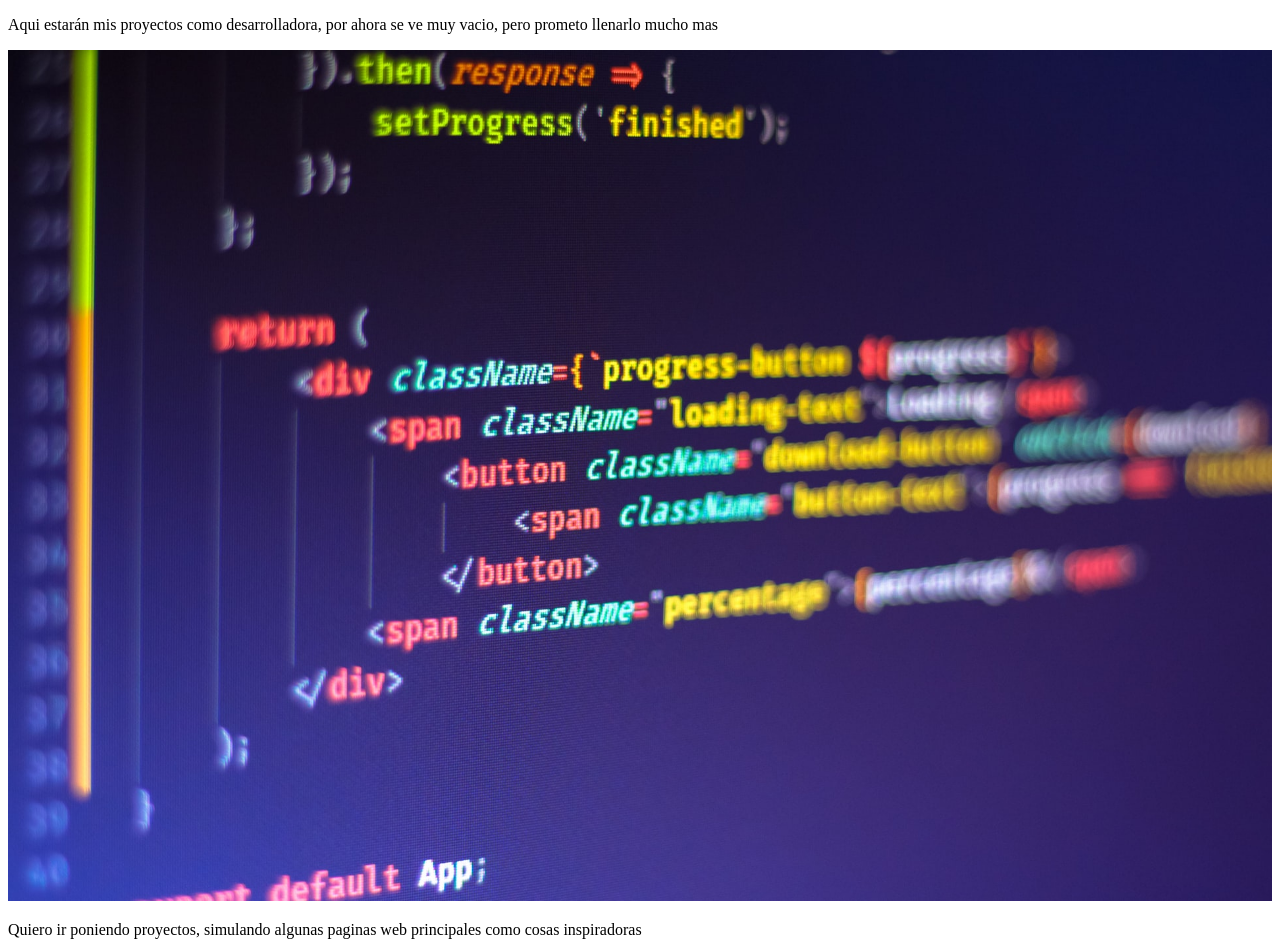
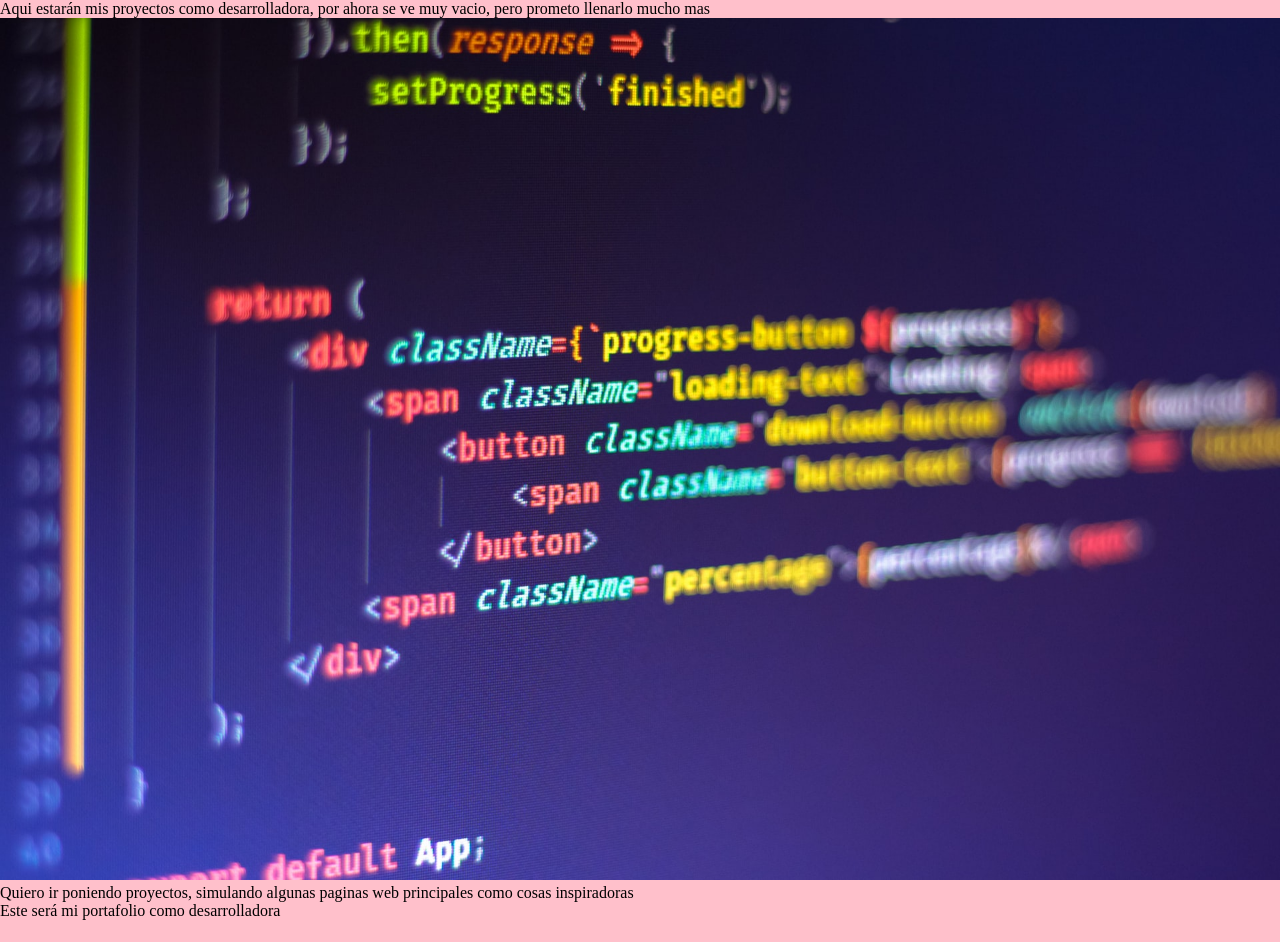
Before and after one commit to AngelaDev93/AngelaDev93.github.io, a plain HTML site: page index.html in a window 1280 px wide. Shown: the top 942 px of the page. After the commit the page ends 920 px from the top, so only its background shows below. Drawn offline with Linux system fonts and the light colour scheme.

Commit message:
agregue la carpeta de estilos

```diff
--- a/CSS/estilos.css
+++ b/CSS/estilos.css
@@ -1,17 +1,17 @@
-<!DOCTYPE html>
-<html lang="es">
-<head>
-    <meta charset="UTF-8"/>
-    <meta http-equiv="X-UA-Compatible" content="IE=edge">
-    <meta name="viewport" content="width=device-width, initial-scale=1.0">
-    <meta name="description" content="Esta pagina muestra el portafolio de Angela Fandiño"/>
-    <meta name="robots" content="index,follow"/>
-    <link rel="stylesheet" href="."
-    <title>AngelaWeb93 Portafolio</title>
+*{
+    box-sizing: border-box;
+    margin: 0;
+    padding: 0;
+}
 
-</head>
-<body>
+html{
+    font-size: 62,5%;
+}
 
+body{
+    background-color: pink;
+}
 
-</body>
-</html>
+header img{
+
+}
```
